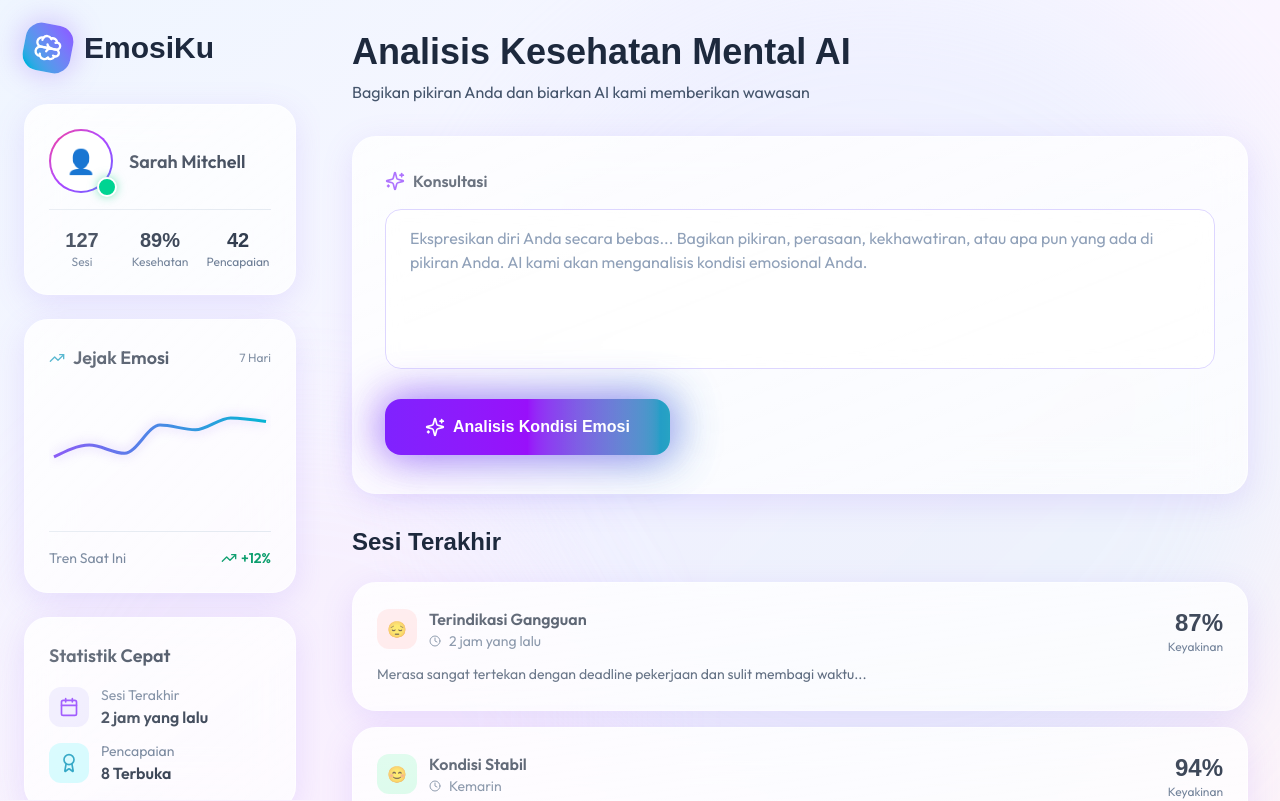
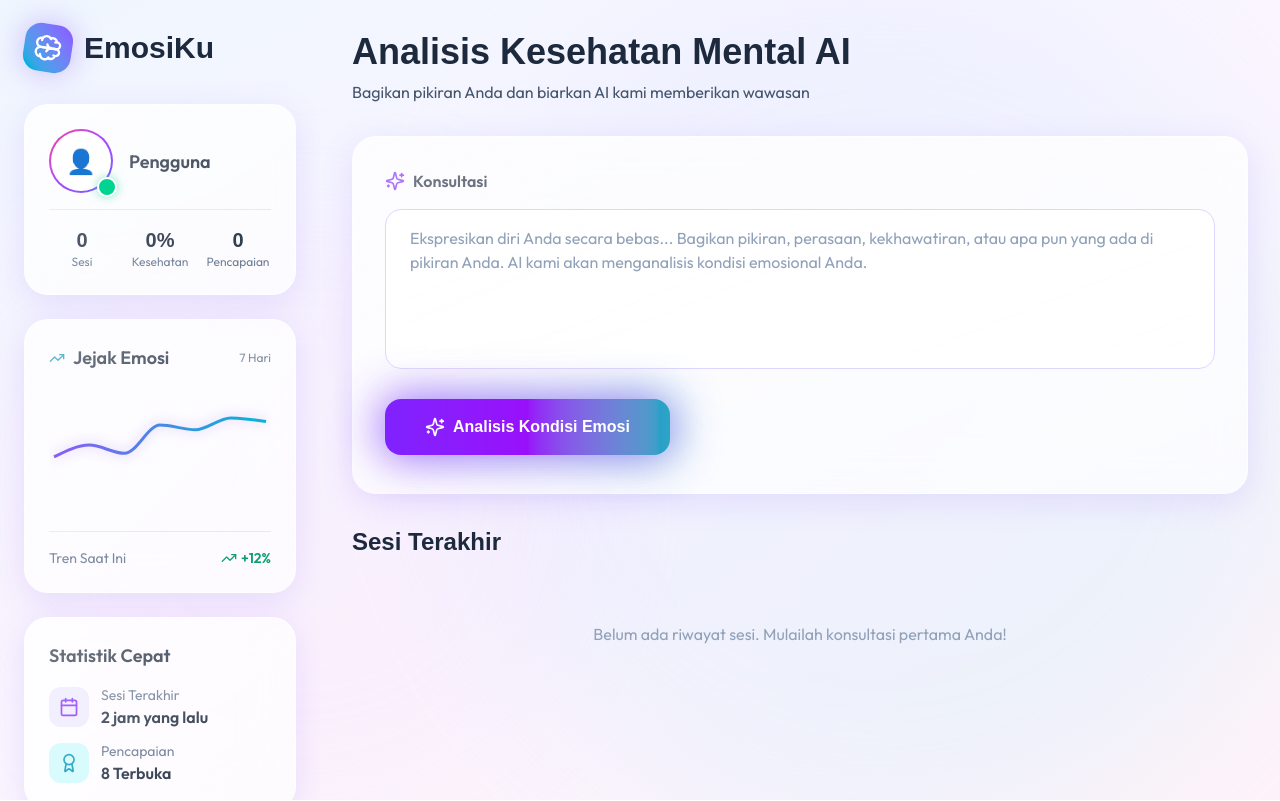
Before and after one commit to erlinsari/EmosiKu, a React (Vite) app in the folder frontend/: page / in a window 1280 px wide. Shown: the top 801 px of the page. Built offline with nearby package versions, Linux system fonts and the light colour scheme; a web font is replaced by a local one.

Commit message:
Cleanup: remove mock data and set initial empty state

```diff
--- a/frontend/src/app/App.tsx
+++ b/frontend/src/app/App.tsx
@@ -20,41 +20,16 @@ export default function App() {
   const [isAnalyzed, setIsAnalyzed] = useState(false);
   const [isAnalyzing, setIsAnalyzing] = useState(false);
   const [analysisResult, setAnalysisResult] = useState({
-    status: 'Kondisi Stabil',
-    sentiment: 'positive' as 'positive' | 'neutral' | 'negative',
-    description: 'Pola emosi Anda tampak seimbang dan sehat. AI mendeteksi stabilitas emosi yang kuat. Lanjutkan rutinitas perawatan diri Anda saat ini.',
-    wellness: 85,
-    stress: 15,
-    clarity: 78,
-    energy: 82
+    status: 'Menunggu Analisis',
+    sentiment: 'neutral' as 'positive' | 'neutral' | 'negative',
+    description: 'Silakan masukkan teks konsultasi Anda di atas untuk memulai analisis kesehatan emosional Anda.',
+    wellness: 0,
+    stress: 0,
+    clarity: 0,
+    energy: 0
   });
 
-  const [consultationLogs] = useState<ConsultationLog[]>([
-    {
-      id: '1',
-      time: '2 jam yang lalu',
-      input: 'Merasa sangat tertekan dengan deadline pekerjaan dan sulit membagi waktu...',
-      status: 'Terindikasi Gangguan',
-      sentiment: 'negative',
-      confidence: 87
-    },
-    {
-      id: '2',
-      time: 'Kemarin',
-      input: 'Hari yang sangat menyenangkan! Tugas selesai tepat waktu dan bisa kumpul keluarga...',
-      status: 'Kondisi Stabil',
-      sentiment: 'positive',
-      confidence: 94
-    },
-    {
-      id: '3',
-      time: '2 hari yang lalu',
-      input: 'Tidur tidak teratur, merasa lelah tapi pikiran terus berpacu di malam hari...',
-      status: 'Terindikasi Gangguan',
-      sentiment: 'negative',
-      confidence: 81
-    }
-  ]);
+  const [consultationLogs] = useState<ConsultationLog[]>([]);
 
   const handleAnalyze = async () => {
     if (consultationText.trim()) {
@@ -327,38 +302,36 @@ export default function App() {
           </h3>
 
           <div className="space-y-4">
-            {consultationLogs.map((log, index) => (
-              <motion.div
-                key={log.id}
-                initial={{ opacity: 0, x: -20 }}
-                animate={{ opacity: 1, x: 0 }}
-                transition={{ delay: index * 0.1 }}
-              >
-                <GlassPanel>
-                  <div className="p-6">
-                    <div className="flex items-start justify-between gap-4">
-                      <div className="flex-1">
-                        <div className="flex items-center gap-3 mb-3">
-                          <div className={`w-10 h-10 rounded-xl flex items-center justify-center ${
-                            log.sentiment === 'positive'
-                              ? 'bg-emerald-100 text-emerald-600'
-                              : log.sentiment === 'negative'
-                              ? 'bg-rose-100 text-rose-600'
-                              : 'bg-violet-100 text-violet-600'
-                          }`}>
-                            {log.sentiment === 'positive' ? '😊' : log.sentiment === 'negative' ? '😔' : '😌'}
-                          </div>
-                          <div>
-                            <h4 className="text-slate-800 font-semibold">{log.status}</h4>
-                            <p className="text-slate-500 text-sm flex items-center gap-2">
-                              <Clock className="w-3 h-3" />
-                              {log.time}
-                            </p>
-                          </div>
+            {consultationLogs.length === 0 ? (
+              <div className="text-center py-10 text-slate-400">
+                Belum ada riwayat sesi. Mulailah konsultasi pertama Anda!
+              </div>
+            ) : (
+              consultationLogs.map((log) => (
+                <GlassPanel key={log.id} hoverable className="p-6">
+                  <div className="flex flex-col md:flex-row gap-6">
+                    <div className="flex-1">
+                      <div className="flex items-center gap-3 mb-3">
+                        <div className={`w-10 h-10 rounded-full flex items-center justify-center ${
+                          log.sentiment === 'positive' ? 'bg-emerald-100' : 'bg-rose-100'
+                        }`}>
+                          {log.sentiment === 'positive' ? (
+                            <span className="text-2xl">😊</span>
+                          ) : (
+                            <span className="text-2xl">😔</span>
+                          )}
                         </div>
-                        <p className="text-slate-600 text-sm leading-relaxed">{log.input}</p>
+                        <div>
+                          <h4 className="text-slate-800 font-bold">{log.status}</h4>
+                          <p className="text-xs text-slate-500">{log.time}</p>
+                        </div>
                       </div>
+                      <p className="text-slate-600 text-sm line-clamp-2 italic">
+                        "{log.input}"
+                      </p>
+                    </div>
 
+                    <div className="flex items-center gap-6">
                       <div className="text-right">
                         <div className="text-2xl font-bold text-slate-800" style={{ fontFamily: 'Clash Display, sans-serif' }}>
                           {log.confidence}%
@@ -368,8 +341,8 @@ export default function App() {
                     </div>
                   </div>
                 </GlassPanel>
-              </motion.div>
-            ))}
+              ))
+            )}
           </div>
         </div>
       </div>
--- a/frontend/src/app/components/Sidebar.tsx
+++ b/frontend/src/app/components/Sidebar.tsx
@@ -50,26 +50,26 @@ export function Sidebar() {
               <div className="absolute -bottom-1 -right-1 w-5 h-5 bg-emerald-400 rounded-full border-2 border-white shadow-[0_0_10px_rgba(52,211,153,0.6)]" />
             </motion.div>
             <div>
-              <h3 className="text-slate-800 font-semibold">Sarah Mitchell</h3>
+              <h3 className="text-slate-800 font-semibold">Pengguna</h3>
             </div>
           </div>
 
           <div className="grid grid-cols-3 gap-3 pt-4 border-t border-slate-200">
             <div className="text-center">
               <div className="text-xl font-bold text-slate-800" style={{ fontFamily: 'Clash Display, sans-serif' }}>
-                127
+                0
               </div>
               <div className="text-xs text-slate-500">Sesi</div>
             </div>
             <div className="text-center">
               <div className="text-xl font-bold text-slate-800" style={{ fontFamily: 'Clash Display, sans-serif' }}>
-                89%
+                0%
               </div>
               <div className="text-xs text-slate-500">Kesehatan</div>
             </div>
             <div className="text-center">
               <div className="text-xl font-bold text-slate-800" style={{ fontFamily: 'Clash Display, sans-serif' }}>
-                42
+                0
               </div>
               <div className="text-xs text-slate-500">Pencapaian</div>
             </div>
```
Also changed, not shown: 6 other files (tests, documents, lock files or other folders).
